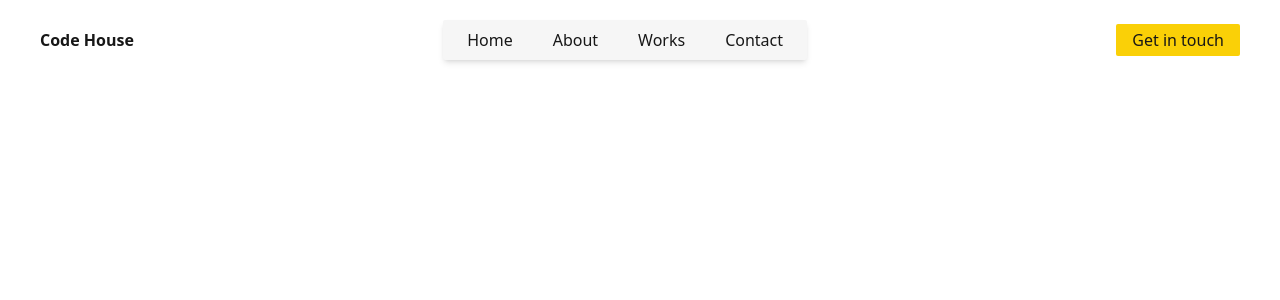
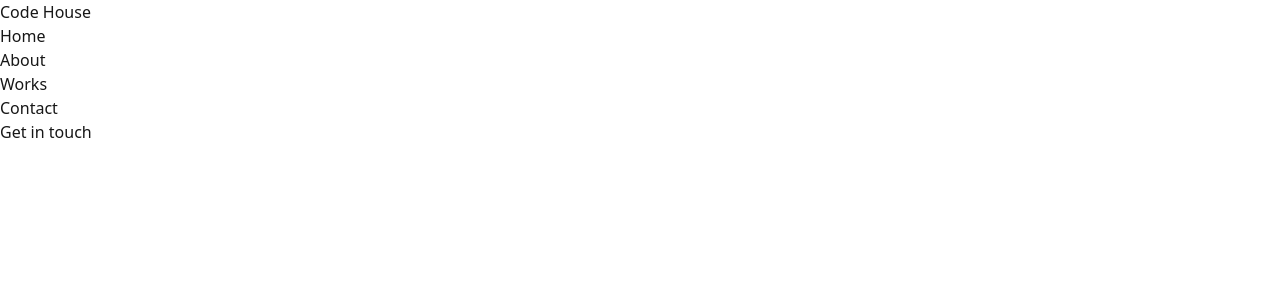
Before and after one commit to joheee/frontend-code-house, a Next.js app: page / in a window 1280 px wide. Shown: the top 300 px of the page. Built offline with nearby package versions, Linux system fonts and the light colour scheme.

Commit message:
component: src/navigation/NavigationDesktop.tsx

```diff
--- a/src/app/page.tsx
+++ b/src/app/page.tsx
@@ -1,16 +1,9 @@
+import NavigationDesktop from "@/navigation/NavigationDesktop";
+
 export default function Home() {
   return (
     <div className="">
-      <div className="flex justify-between items-center py-5 px-10 text-md">
-        <div className="font-bold">Code House</div>
-        <div className="bg-white shadow-md flex p-2 gap-2 rounded-sm">
-          <div className="cursor-pointer hover:bg-accent px-4 py-[1] rounded-sm text-font_dark">Home</div>
-          <div className="cursor-pointer hover:bg-accent px-4 py-[1] rounded-sm text-font_dark">About</div>
-          <div className="cursor-pointer hover:bg-accent px-4 py-[1] rounded-sm text-font_dark">Works</div>
-          <div className="cursor-pointer hover:bg-accent px-4 py-[1] rounded-sm text-font_dark">Contact</div>
-        </div>
-        <div className="hover:bg-accent_hover hover:cursor-pointer bg-accent px-4 py-1 rounded-sm text-font_dark">Get in touch</div>
-      </div>
+      <NavigationDesktop />
     </div>
   );
 }
--- a/src/navigation/NavigationDesktop.tsx
+++ b/src/navigation/NavigationDesktop.tsx
@@ -1,14 +1,24 @@
 export default function NavigationDesktop() {
   return (
-    <div className="flex justify-center">
-      <div className="">Code House</div>
-      <div className="bg-white shadow-md">
-        <div className="">Home</div>
-        <div className="">About</div>
-        <div className="">Works</div>
-        <div className="">Contact</div>
+    <div className="flex justify-between items-center py-5 px-10 text-md">
+      <div className="font-bold">Code House</div>
+      <div className="bg-white shadow-md flex p-2 gap-2 rounded-sm">
+        <div className="cursor-pointer hover:bg-accent px-4 py-[1] rounded-sm text-font_dark">
+          Home
+        </div>
+        <div className="cursor-pointer hover:bg-accent px-4 py-[1] rounded-sm text-font_dark">
+          About
+        </div>
+        <div className="cursor-pointer hover:bg-accent px-4 py-[1] rounded-sm text-font_dark">
+          Works
+        </div>
+        <div className="cursor-pointer hover:bg-accent px-4 py-[1] rounded-sm text-font_dark">
+          Contact
+        </div>
       </div>
-      <div className="">Get in touch</div>
+      <div className="hover:bg-accent_hover hover:cursor-pointer bg-accent px-4 py-1 rounded-sm text-font_dark">
+        Get in touch
+      </div>
     </div>
   );
 }
```
